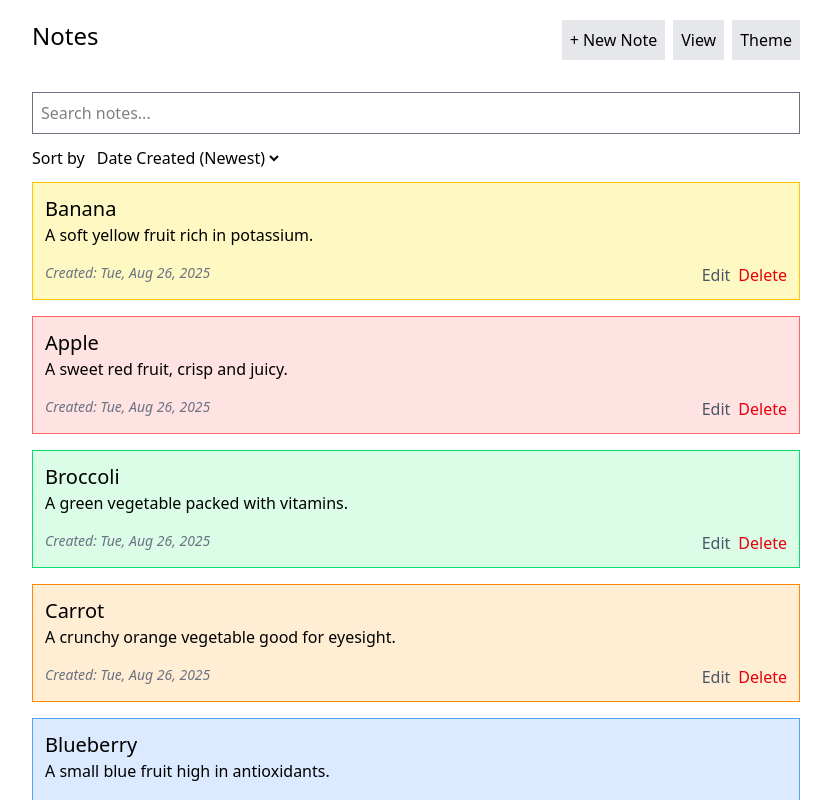
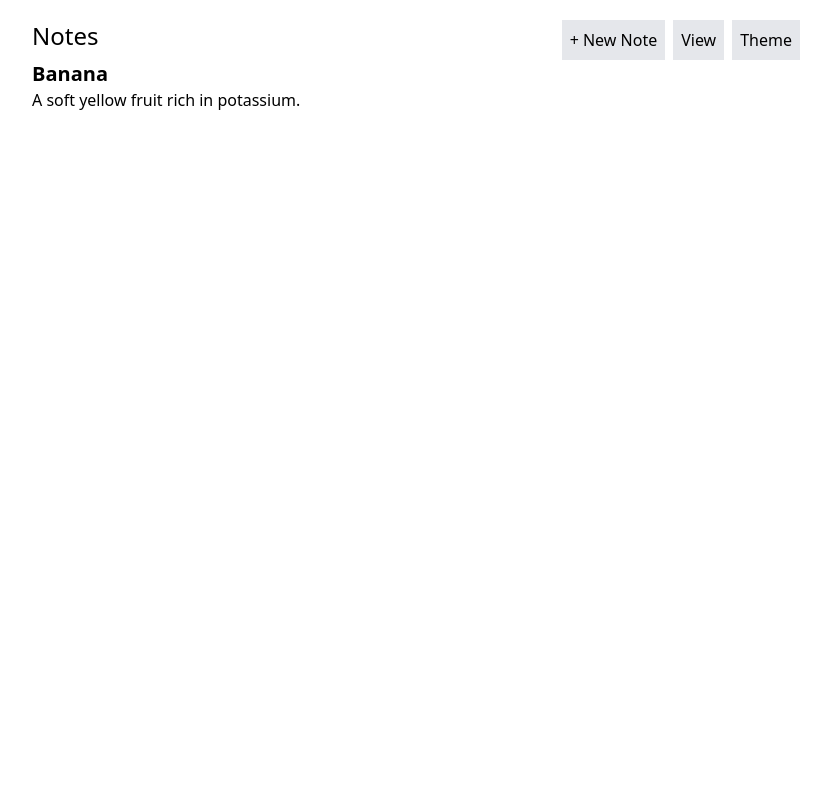
Before and after one commit to mangoPixel1/react-notes-app, a React (Vite) app in the folder notepad/: page / in a window 1280 px wide. Both pictures are taken after a click on the element "Banana". Shown: the top 800 px of the page, without its empty margins (224-1055 px from the left). Built offline with nearby package versions, Linux system fonts and the light colour scheme.

Commit message:
View navigation and SingleNotesView

```diff
--- a/notepad/src/UIContext.jsx
+++ b/notepad/src/UIContext.jsx
@@ -10,6 +10,8 @@ export function UIProvider({ children }) {
   const views = [NotesView, SingleNoteView];
   const [currentViewIndex, setCurrentViewIndex] = useState(0); // set to NotesView by default
 
+  const [currentNoteID, setCurrentNoteID] = useState(); // ID of note to display in SingleNoteView
+
   const [addMode, setAddMode] = useState(false);
 
   return (
@@ -18,6 +20,8 @@ export function UIProvider({ children }) {
         views,
         currentViewIndex,
         setCurrentViewIndex,
+        currentNoteID,
+        setCurrentNoteID,
         addMode,
         setAddMode,
       }}
--- a/notepad/src/components/Header.jsx
+++ b/notepad/src/components/Header.jsx
@@ -1,8 +1,14 @@
 import { useContext } from "react";
-import { NotesContext } from "../NotesContext";
+import { UIContext } from "../UIContext";
 
-function Header({ addMode, setAddMode }) {
-  const { addNote } = useContext(NotesContext);
+function Header() {
+  const { setCurrentViewIndex, setCurrentNoteID, addMode, setAddMode } =
+    useContext(UIContext);
+
+  function navigateToNotesView() {
+    setCurrentNoteID(null);
+    setCurrentViewIndex(0); // set to NotesView
+  }
 
   function toggleAddMode() {
     if (!addMode) {
@@ -10,10 +16,19 @@ function Header({ addMode, setAddMode }) {
     }
   }
 
+  function toggleView() {
+    setCurrentViewIndex((prev) => (prev === 0 ? 1 : 0));
+  }
+
   return (
     <header className="space-y-4">
       <div className="flex justify-between">
-        <h1 className="text-2xl font-medium">Notes</h1>
+        <h1
+          onClick={navigateToNotesView}
+          className="text-2xl font-medium cursor-pointer"
+        >
+          Notes
+        </h1>
         <div className="space-x-2">
           <button
             onClick={toggleAddMode}
--- a/notepad/src/components/NoteCard.jsx
+++ b/notepad/src/components/NoteCard.jsx
@@ -1,8 +1,18 @@
 import { useContext } from "react";
+
+// Contexts
+import { UIContext } from "../UIContext";
 import { NotesContext } from "../NotesContext";
 
 function NoteCard({ id, title, body, color, creationDate, lastEdited }) {
+  const { currentViewIndex, setCurrentViewIndex, setCurrentNoteID } =
+    useContext(UIContext);
   const { removeNote } = useContext(NotesContext);
+
+  function navigateToSingleNoteView() {
+    setCurrentNoteID(id); // set current note to this note's id
+    setCurrentViewIndex(1); // set view to SingleNoteView
+  }
 
   function handleRemoveNote() {
     removeNote(id);
@@ -34,7 +44,10 @@ function NoteCard({ id, title, body, color, creationDate, lastEdited }) {
 
   return (
     <div className={`p-3 border border-${color}-400 bg-${color}-100`}>
-      <h1 className="font-medium text-xl cursor-pointer hover:underline">
+      <h1
+        onClick={navigateToSingleNoteView}
+        className="font-medium text-xl cursor-pointer hover:underline"
+      >
         {title}
       </h1>
       <p className="mb-4">{body}</p>
--- a/notepad/src/components/NotesView.jsx
+++ b/notepad/src/components/NotesView.jsx
@@ -63,7 +63,7 @@ function NotesView() {
   }
 
   useEffect(() => {
-    console.log(notes);
+    //console.log(notes);
   }, [notes]);
 
   return (
--- a/notepad/src/components/SingleNoteView.jsx
+++ b/notepad/src/components/SingleNoteView.jsx
@@ -1,7 +1,20 @@
-import React from "react";
+import { useContext, useState } from "react";
 
-function SingleNoteView() {
-  return <div className="text-xl font-extrabold">SingleNoteView</div>;
+// Context
+import { NotesContext } from "../NotesContext";
+
+function SingleNoteView({ id }) {
+  const { notes } = useContext(NotesContext);
+
+  // refactor for better error handling
+  const [note, setNote] = useState(notes.find((note) => note.id === id));
+
+  return (
+    <div>
+      <h1 className="text-xl font-extrabold">{note.title}</h1>
+      <p>{note.body}</p>
+    </div>
+  );
 }
 
 export default SingleNoteView;
--- a/notepad/src/components/View.jsx
+++ b/notepad/src/components/View.jsx
@@ -4,12 +4,16 @@ import React, { useContext, useState } from "react";
 import { UIContext } from "../UIContext";
 
 function View() {
-  const { views, currentViewIndex } = useContext(UIContext);
+  const { views, currentViewIndex, currentNoteID } = useContext(UIContext);
   const CurrentView = views[currentViewIndex];
 
   return (
     <>
-      <CurrentView />
+      {currentNoteID && currentViewIndex === 1 ? (
+        <CurrentView id={currentNoteID} />
+      ) : (
+        <CurrentView />
+      )}
     </>
   );
 }
```
